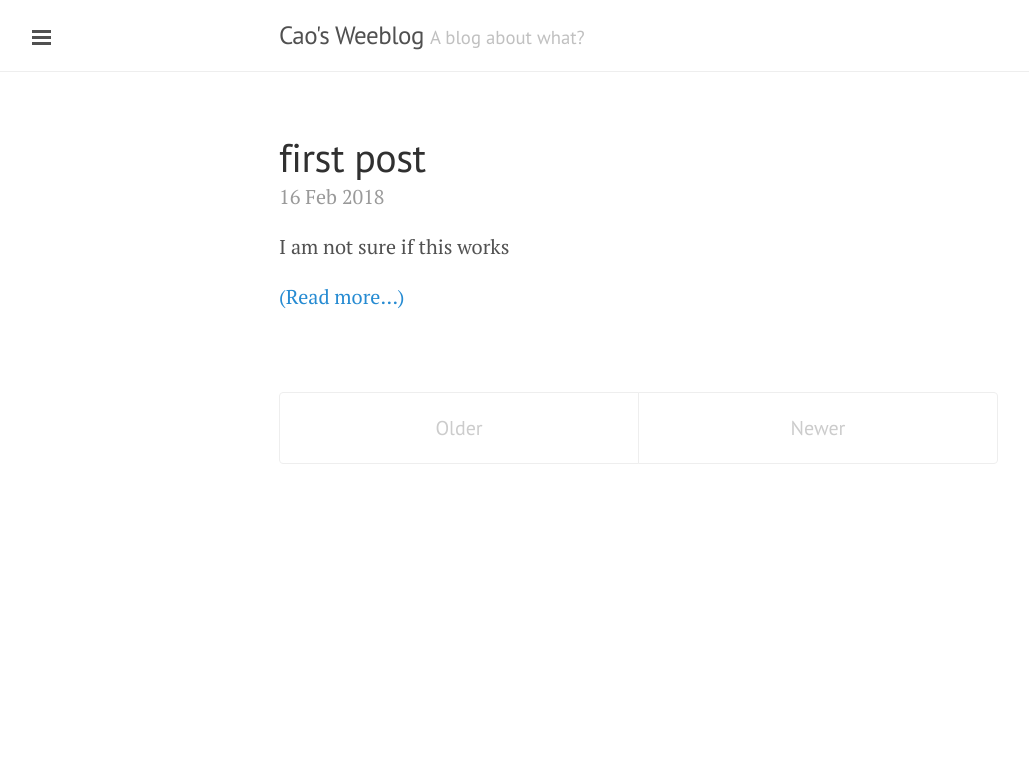
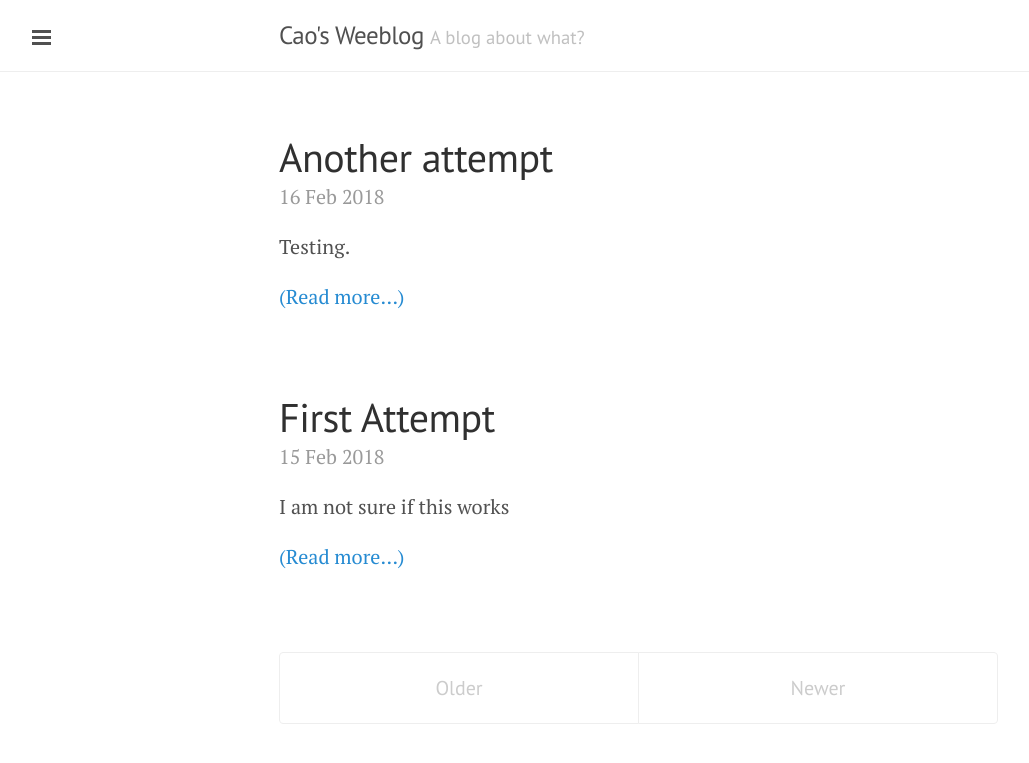
Before and after one commit to Oreki47/Oreki47.github.io, a Jekyll site: the page built from index.html, in a window 1280 px wide. Shown: the top 763 px of the page, without its empty margins (1-1030 px from the left). Built offline with Jekyll 4.4.1, drawn with Linux system fonts in a browser that asks for light colours; Markdown is read by kramdown in place of the engine named in the settings; the list of posts is cut into pages by our own code.

Commit message:
minor twist

```diff
--- /dev/null
+++ b/_posts/2018-01-01-another-try.md
@@ -0,0 +1,12 @@
+---
+author: Zhiyuan
+comments: true
+date: 2018-02-16
+layout: post
+title: Another attempt
+categories: Information
+tags:
+- Testing.
+---
+
+Testing.
--- a/_posts/2018-02-16-first-attempt.md
+++ b/_posts/2018-02-16-first-attempt.md
@@ -1,6 +1,12 @@
 ---
+author: Zhiyuan
+comments: true
+date: 2018-02-15
 layout: post
-title: first post
+title: First Attempt
+categories: IT
+tags:
+- Games
 ---
 
 I am not sure if this works
```
